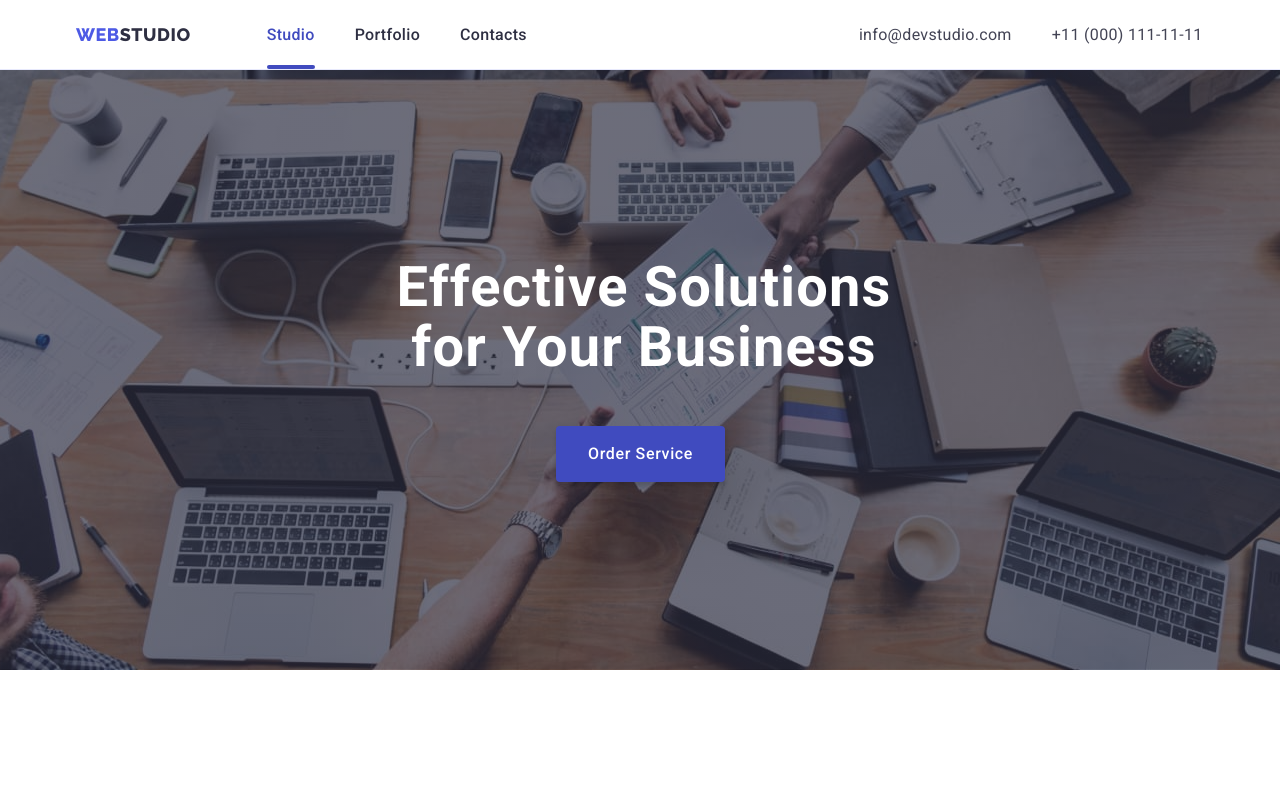
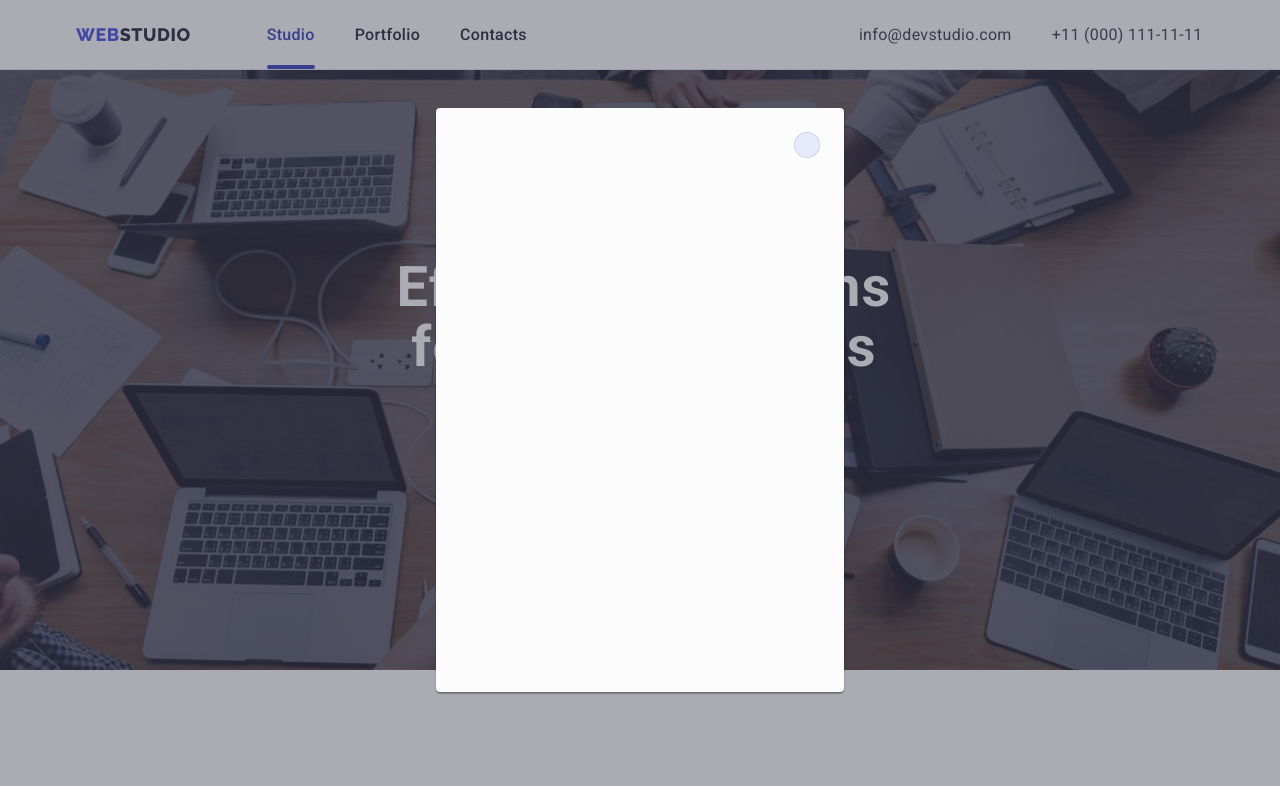
Before and after one commit to AnnMatsarska/goit-markup-hw-05, a plain HTML site: page index.html in a window 1280 px wide. Both pictures are taken after a click on the button "Order Service". Shown: the top 786 px of the page. Drawn offline with nearby package versions, Linux system fonts and the light colour scheme.

Commit message:
add: modal window

```diff
--- a/css/style.css
+++ b/css/style.css
@@ -641,3 +641,75 @@
   column-gap: var(--indent);
   row-gap: 48px;
 }
+
+/* Modal window */
+
+.backdrop {
+  position: fixed;
+  top: 0;
+  left:0;
+  width: 100%;
+  height: 100%;
+
+  background-color: rgba(46, 47, 66, 0.4);
+
+  opacity: 1;
+  visibility: visible;
+  pointer-events: initial;
+
+  transition-property: opacity;
+  transition-duration:  500ms;
+  transition-timing-function:  cubic-bezier(0.4, 0, 0.2, 1);
+}
+
+.backdrop.is-hidden {
+  opacity: 0;
+  pointer-events: none;
+  visibility: hidden;
+}
+
+.backdrop.is-hidden.modal {
+  transform: translate(-50%, -50%) scale(0.2);
+  opacity: 0;
+}
+
+.modal {
+position: absolute;
+top: 50%;
+left: 50%;
+transform: translate(-50%, -50%);
+opacity: 1;
+width: 408px;
+height: 584px;
+
+background: var(--modal-background-dairy);
+box-shadow: 0px 1px 1px rgba(0, 0, 0, 0.14), 0px 1px 3px rgba(0, 0, 0, 0.12), 0px 2px 1px rgba(0, 0, 0, 0.2);
+border-radius: 4px;
+
+transition-property: transform, opacity;
+transition-duration: 400ms, 400ms;
+transition-timing-function: cubic-bezier(0.4, 0, 0.2, 1);
+transition-delay: 250ms, 250ms;
+}
+
+.modal-btn {
+  position: absolute;
+
+  display: flex;
+  justify-content: center;
+  align-items: center;
+
+  top: 24px;
+  right: 24px;
+padding: 8px;
+
+  border-radius: 50%;
+  background: var(--accent-cornflower);
+border: 1px solid rgba(0, 0, 0, 0.1);
+color: var(--secondary-navy-blue);
+cursor: pointer;
+}
+
+.modal-icon {
+  fill: currentColor;
+}
--- a/index.html
+++ b/index.html
@@ -392,6 +392,18 @@
             </div>
         </div>
     </footer>
+    <!--Modal window-->
+<div class="backdrop is-hidden" data-modal>
+    <div class="modal">
+        <button class="modal-btn" type="button" data-modal-close="">
+            <svg class="modal-icon" width="8" height="8">
+              <use href="./images/icon.svg#icon-close-black-18dp-2-1"></use>
+            </svg>
+        </button>
+    </div>
+</div>
+
+
     <script src="./js/modal.js"></script>
 </body>
 
```
Also changed, not shown: images/icon.svg.
